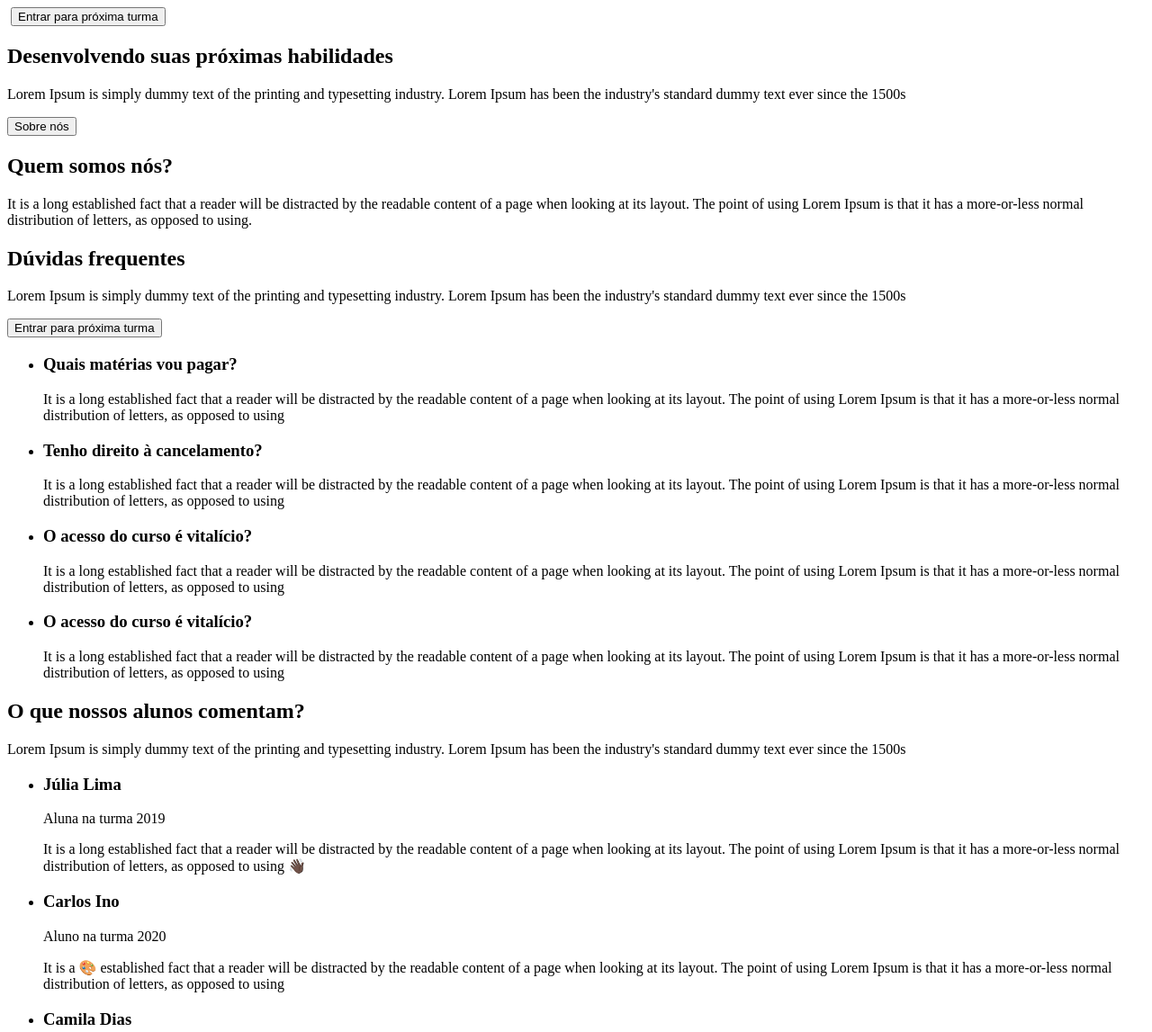
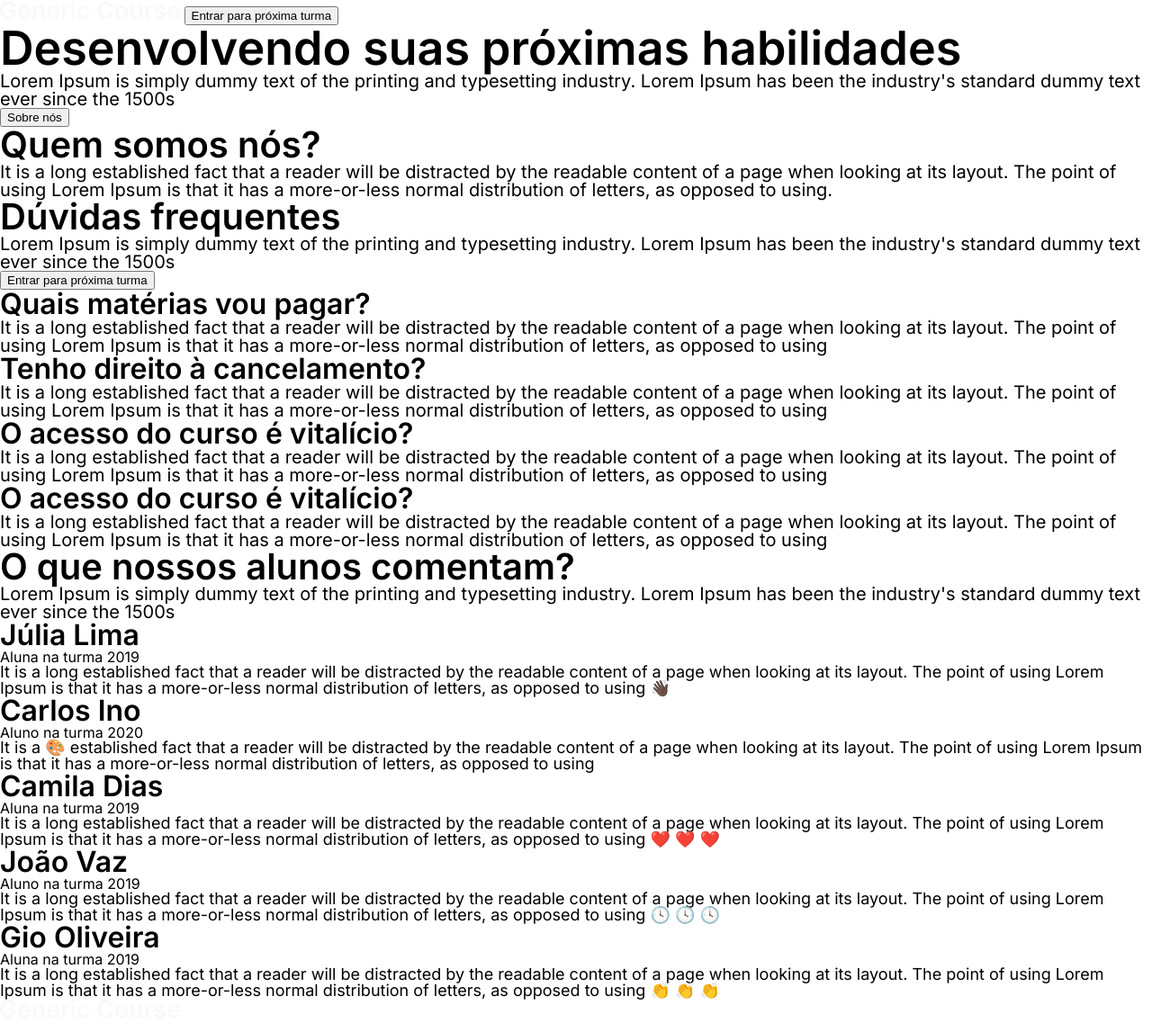
Before and after one commit to Mefanick/projeto5, a plain HTML site: page index.html in a window 1280 px wide. Shown: the top 1147 px of the page at 90% size. Drawn offline with Linux system fonts and the light colour scheme.

Commit message:
tarefa 1 concluída

```diff
--- a/index.html
+++ b/index.html
@@ -4,34 +4,37 @@
     <meta charset="UTF-8" />
     <meta name="viewport" content="width=device-width, initial-scale=1.0" />
     <title>Página Institucional Genérica</title>
+    <link rel="stylesheet" href="./src/styles/reset.css">
+    <link rel="stylesheet" href="./src/styles/globasStyles.css">
+
   </head>
   <body>
     <!-- ====== Header ====== -->
     <header>
       <div>
-        <img src="" alt="" />
-        <button>Entrar para próxima turma</button>
+        <img src="./src/assets/logo.svg" alt="Generic logo/ Logo genérica" />
+        <button id="registerButton" class="register__button">Entrar para próxima turma</button>
       </div>
     </header>
     <main>
       <!-- ====== Section Banner ====== -->
-      <section>
-        <div>
-          <h1>Desenvolvendo <span>suas</span> próximas habilidades</h1>
-          <p>
+      <section class="banner__container">
+        <div class="banner__box">
+          <h1>Desenvolvendo <span class="emphasis">suas</span> próximas habilidades</h1>
+          <p class="text__1 gray__color">
             Lorem Ipsum is simply dummy text of the printing and typesetting
             industry. Lorem Ipsum has been the industry's standard dummy text
             ever since the 1500s
           </p>
-          <button>Sobre nós</button>
+          <button class="banner__button">Sobre nós</button>
         </div>
       </section>
 
       <!-- ====== Section About ====== -->
-      <section>
-        <div>
+      <section class="about__container">
+        <div class="about__box">
           <h2>Quem somos nós?</h2>
-          <p>
+          <p class="text__1 gray__color">
             It is a long established fact that a reader will be distracted by
             the readable content of a page when looking at its layout. The point
             of using Lorem Ipsum is that it has a more-or-less normal
@@ -41,26 +44,26 @@
       </section>
 
       <!-- ====== Section FAQ ====== -->
-      <section>
-        <div>
+      <section class="FAQ__container">
+        <div class="FAQ__main">
           <!-- LEFT SIDE -->
-          <div>
-            <div>
+          <div class="FAQ__left">
+            <div class="FAQ__left--box">
               <h2>Dúvidas frequentes</h2>
-              <p>
+              <p class="text__1 gray__color">
                 Lorem Ipsum is simply dummy text of the printing and typesetting
                 industry. Lorem Ipsum has been the industry's standard dummy
                 text ever since the 1500s
               </p>
-              <button>Entrar para próxima turma</button>
+              <button class="button__FAQ--register register__button">Entrar para próxima turma</button>
             </div>
           </div>
           <!-- RIGHT SIDE -->
-          <ul>
+          <ul class="FAQ__right">
             <!-- Question 1 -->
-            <li>
+            <li class="FAQ__right--item">
               <h3>Quais matérias vou pagar?</h3>
-              <p>
+              <p class="text__1 gray__color">
                 It is a long established fact that a reader will be distracted
                 by the readable content of a page when looking at its layout.
                 The point of using Lorem Ipsum is that it has a more-or-less
@@ -68,9 +71,9 @@
               </p>
             </li>
             <!-- Question 2 -->
-            <li>
+            <li class="FAQ__right--item">
               <h3>Tenho direito à cancelamento?</h3>
-              <p>
+              <p class="text__1 gray__color">
                 It is a long established fact that a reader will be distracted
                 by the readable content of a page when looking at its layout.
                 The point of using Lorem Ipsum is that it has a more-or-less
@@ -78,9 +81,9 @@
               </p>
             </li>
             <!-- Question 3 -->
-            <li>
+            <li class="FAQ__right--item">
               <h3>O acesso do curso é vitalício?</h3>
-              <p>
+              <p class="text__1 gray__color">
                 It is a long established fact that a reader will be distracted
                 by the readable content of a page when looking at its layout.
                 The point of using Lorem Ipsum is that it has a more-or-less
@@ -88,9 +91,9 @@
               </p>
             </li>
             <!-- Question 4 -->
-            <li>
+            <li class="FAQ__right--item">
               <h3>O acesso do curso é vitalício?</h3>
-              <p>
+              <p class="text__1 gray__color">
                 It is a long established fact that a reader will be distracted
                 by the readable content of a page when looking at its layout.
                 The point of using Lorem Ipsum is that it has a more-or-less
@@ -102,13 +105,13 @@
       </section>
 
       <!-- ====== Section Comments ====== -->
-      <section>
-        <div>
+      <section class="comments__container">
+        <div class="comments__box">
           <!-- RIGHT SIDE -->
-          <div>
-            <div>
+          <div class="right__block">
+            <div class="comments__right">
               <h2>O que nossos alunos comentam?</h2>
-              <p>
+              <p class="text__1 white__color">
                 Lorem Ipsum is simply dummy text of the printing and typesetting
                 industry. Lorem Ipsum has been the industry's standard dummy
                 text ever since the 1500s
@@ -116,14 +119,14 @@
             </div>
           </div>
           <!-- LEFT SIDE -->
-          <ul>
+          <ul class="left__block">
             <!-- Comment 1 -->
-            <li>
-              <div>
+            <li class="Comment__item">
+              <div class="student__info">
                 <h3>Júlia Lima</h3>
-                <p>Aluna na turma 2019</p>
+                <p class="text__3">Aluna na turma 2019</p>
               </div>
-              <p>
+              <p class="text__2 gray__color">
                 It is a long established fact that a reader will be distracted
                 by the readable content of a page when looking at its layout.
                 The point of using Lorem Ipsum is that it has a more-or-less
@@ -131,12 +134,12 @@
               </p>
             </li>
             <!-- Comment 2 -->
-            <li>
-              <div>
+            <li class="Comment__item">
+              <div class="student__info">
                 <h3>Carlos Ino</h3>
-                <p>Aluno na turma 2020</p>
+                <p class="text__3">Aluno na turma 2020</p>
               </div>
-              <p>
+              <p class="text__2 gray__color">
                 It is a 🎨 established fact that a reader will be distracted by
                 the readable content of a page when looking at its layout. The
                 point of using Lorem Ipsum is that it has a more-or-less normal
@@ -144,12 +147,12 @@
               </p>
             </li>
             <!-- Comment 3 -->
-            <li>
-              <div>
+            <li class="Comment__item">
+              <div class="student__info">
                 <h3>Camila Dias</h3>
-                <p>Aluna na turma 2019</p>
+                <p class="text__3">Aluna na turma 2019</p>
               </div>
-              <p>
+              <p class="text__2 gray__color">
                 It is a long established fact that a reader will be distracted
                 by the readable content of a page when looking at its layout.
                 The point of using Lorem Ipsum is that it has a more-or-less
@@ -157,12 +160,12 @@
               </p>
             </li>
             <!-- Comment 4 -->
-            <li>
-              <div>
+            <li class="Comment__item">
+              <div class="student__info">
                 <h3>João Vaz</h3>
-                <p>Aluno na turma 2019</p>
+                <p class="text__3">Aluno na turma 2019</p>
               </div>
-              <p>
+              <p class="text__2 gray__color">
                 It is a long established fact that a reader will be distracted
                 by the readable content of a page when looking at its layout.
                 The point of using Lorem Ipsum is that it has a more-or-less
@@ -170,12 +173,12 @@
               </p>
             </li>
             <!-- Comment 5 -->
-            <li>
-              <div>
+            <li class="Comment__item">
+              <div class="student__info">
                 <h3>Gio Oliveira</h3>
-                <p>Aluna na turma 2019</p>
+                <p class="text__3">Aluna na turma 2019</p>
               </div>
-              <p>
+              <p class="text__2 gray__color">
                 It is a long established fact that a reader will be distracted
                 by the readable content of a page when looking at its layout.
                 The point of using Lorem Ipsum is that it has a more-or-less
@@ -189,7 +192,7 @@
 
     <!-- ====== Footer ====== -->
     <footer>
-      <img src="" alt="" />
+      <img src="./src/assets/logo.svg" alt="Generic logo/ Logo genérica" />
     </footer>
 
     <!-- ====== Modal ====== -->
--- /dev/null
+++ b/src/styles/globasStyles.css
@@ -0,0 +1,45 @@
+@import url('https://fonts.googleapis.com/css2?family=Inter:wght@100..900&display=swap');
+
+:root{
+    --special-color: #4C6EF5;
+    --title-color: #fff;
+    --text-color:#ADB5BD;
+    --background-color: #212529;
+    --background-color2: #191C1F;
+
+    --font-family:  'Inter', sans-serif;
+    --font-text-size-1: 1.25rem;
+    --font-text-size-2: 1.125rem;
+    --font-text-size-3: 1rem;
+    --font-text-size-4: 1rem;
+    --font-title-size-1:3.25rem;
+    --font-title-size-2:2.5rem;
+    --font-title-size-3:2rem;
+}
+body{
+    font-family: var(--font-family);
+}
+h1{
+    font-size: var(--font-title-size-1);
+    font-weight: 600;
+}
+h2{
+    font-size: var(--font-title-size-2);
+    font-weight: 600;
+}
+h3{
+    font-size: var(--font-title-size-3);
+    font-weight: 600;
+}
+.text__1{
+    font-size: var(--font-text-size-1);
+}
+.text__2{
+    font-size: var(--font-text-size-2);
+}
+.text__3{
+    font-size: var(--font-text-size-3);
+}
+.text__4{
+    font-size: var(--font-text-size-4);
+}
--- /dev/null
+++ b/src/styles/reset.css
@@ -0,0 +1,48 @@
+/* http://meyerweb.com/eric/tools/css/reset/
+ v2.0 | 20110126
+ License: none (public domain)
+*/
+
+html, body, div, span, applet, object, iframe,
+h1, h2, h3, h4, h5, h6, p, blockquote, pre,
+a, abbr, acronym, address, big, cite, code,
+del, dfn, em, img, ins, kbd, q, s, samp,
+small, strike, strong, sub, sup, tt, var,
+b, u, i, center,
+dl, dt, dd, ol, ul, li,
+fieldset, form, label, legend,
+table, caption, tbody, tfoot, thead, tr, th, td,
+article, aside, canvas, details, embed,
+figure, figcaption, footer, header, hgroup,
+menu, nav, output, ruby, section, summary,
+time, mark, audio, video {
+  margin: 0;
+  padding: 0;
+  border: 0;
+  font-size: 100%;
+  font: inherit;
+  vertical-align: baseline;
+}
+/* HTML5 display-role reset for older browsers */
+article, aside, details, figcaption, figure,
+footer, header, hgroup, menu, nav, section {
+  display: block;
+}
+body {
+  line-height: 1;
+}
+ol, ul {
+  list-style: none;
+}
+blockquote, q {
+  quotes: none;
+}
+blockquote:before, blockquote:after,
+q:before, q:after {
+  content: '';
+  content: none;
+}
+table {
+  border-collapse: collapse;
+  border-spacing: 0;
+}
```
Also changed, not shown: src/assets/logo.svg (added), src/scripts/index.js (added), src/styles/index.css (added).
